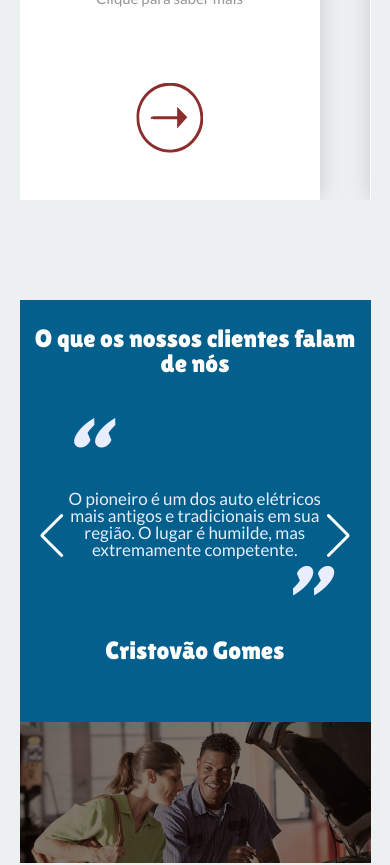
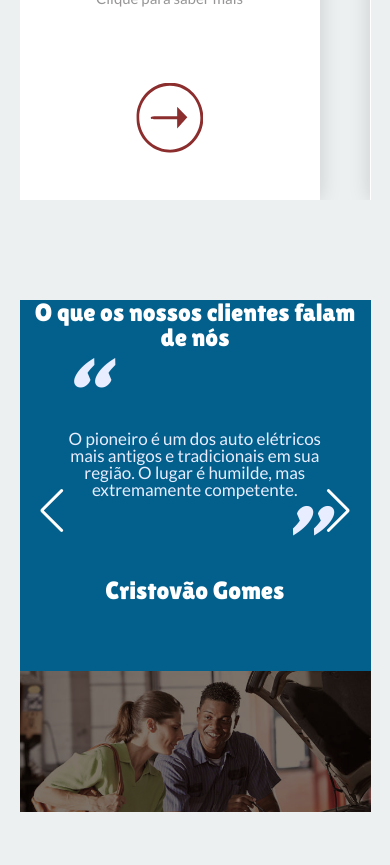
Before and after one commit to Tigas29/OrcaFascio_LadingPage, a React (Create React App) app: page / in a window 390 px wide. Shown: the part 2032-2897 px from the top of the page. Built offline with nearby package versions, Linux system fonts and the light colour scheme.

Commit message:
Tablet responsive finished (home)

```diff
--- a/src/pages/home/style.js
+++ b/src/pages/home/style.js
@@ -548,7 +548,7 @@ export const Feedbacks = styled.div`
       justify-content: center;
       margin: auto;
       width: 50%;
-      height: 50vh;
+      /* height: 50vh; */
       ${Media.Tablet} {
         width: 100%;
       }
```
